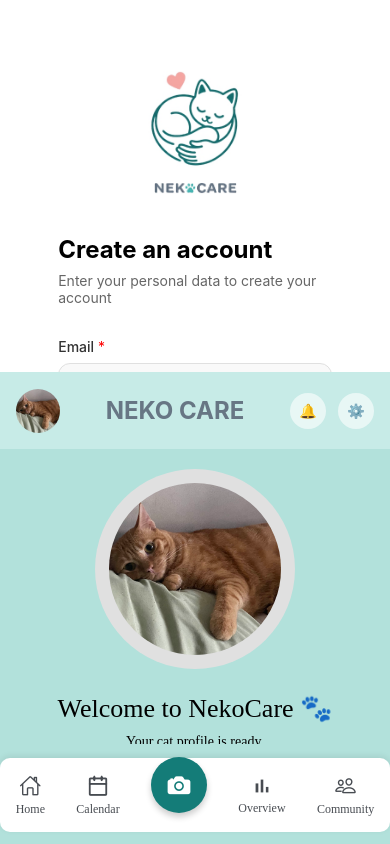
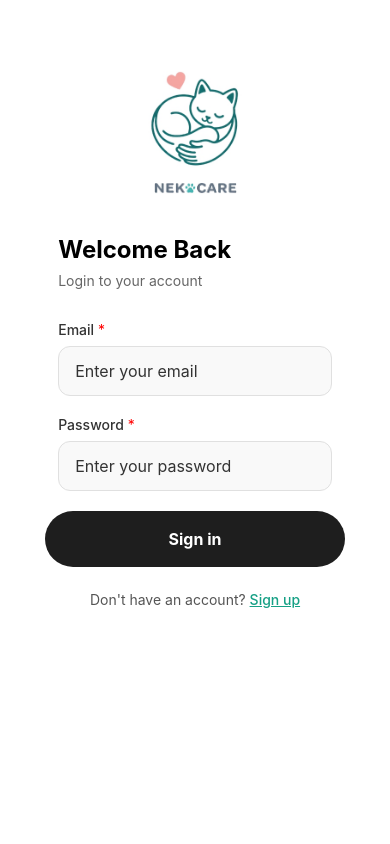
Before and after one commit to arinhubhub/Neko_Project, a React Native app: screen / in a window 390 px wide. Built offline with nearby package versions, Linux system fonts and the light colour scheme.

Commit message:
หน้าHome เหลือ เอา Supa มาใส่

```diff
--- a/App.js
+++ b/App.js
@@ -8,10 +8,11 @@
 import AssessmentScreen from "./src/screens/AssessmentScreen";
 import HomeScreenOld from "./src/screens/HomeScreenOld";
 import LogDailyNormal from "./src/screens/LogDailyNormal";
+import CalendarScreen from "./src/screens/CalendarScreen";
 
 
 export default function App() {
-  const [currentScreen, setCurrentScreen] = useState('Home');
+  const [currentScreen, setCurrentScreen] = useState('SignIn');
 
   const navigateToSignIn = () => setCurrentScreen('SignIn');
   const navigateToSignUp = () => setCurrentScreen('SignUp');
@@ -20,6 +21,7 @@
   const navigateToAssessment = () => setCurrentScreen('Assessment');
   const navigateToHomeOld = () => setCurrentScreen("HomeOld");
   const navigateToLogDaily = () => setCurrentScreen("LogDaily");
+  const navigateToCalendar = () => setCurrentScreen("Calendar");
 
 
 useEffect(() => {
@@ -73,6 +75,9 @@
 {currentScreen === "LogDaily" && (
   <LogDailyNormal />
 )}
+{currentScreen === "Calendar" && (
+  <CalendarScreen />
+)}
 
 
 
--- a/src/screens/HomeScreen.js
+++ b/src/screens/HomeScreen.js
@@ -3,37 +3,34 @@
 import {
   View,
   Text,
-  Image,
   TouchableOpacity,
   ScrollView,
+  SafeAreaView,
 } from "react-native";
 import HomeHeader from "../components/HomeHeader";
 import styles from "../styles/homeStyles";
 
 export default function HomeScreen({ onAssess }) {
   return (
-    <View
-  style={{
-    flex: 1,
-    backgroundColor: "#B2E1DB",
-    paddingBottom: 100, // 👈 กัน BottomNav บังกล่องสุดท้าย
-  }}
->
+    <SafeAreaView style={{ flex: 1, backgroundColor: "#B2E1DB" }}>
 
+      {/* ===== Header (ปล่อยว่าง รอ backend) ===== */}
+      <HomeHeader
+        profileImage={null}
+        profileName={null}
+      />
 
-      <HomeHeader />
-
+      {/* ===== Content ===== */}
       <ScrollView
-        contentContainerStyle={{ paddingBottom: 40 }}
+        style={{ flex: 1 }}
+        contentContainerStyle={{ paddingBottom: 24 }}
         showsVerticalScrollIndicator={false}
       >
-        {/* ===== Profile Section ===== */}
+        {/* ===== Profile Section (ว่าง) ===== */}
         <View style={styles.profileSection}>
           <View style={styles.profileOuter}>
-            <Image
-              source={require("../../assets/makky.jpg")}
-              style={styles.profileInner}
-            />
+            {/* 🔸 ว่างไว้ ไม่ใส่ Image */}
+            <View style={styles.profilePlaceholder} />
           </View>
         </View>
 
@@ -53,7 +50,7 @@
           </Text>
         </View>
 
-        {/* ===== Assess Health Button ===== */}
+        {/* ===== Assess Button ===== */}
         <TouchableOpacity
           style={styles.assessButton}
           activeOpacity={0.85}
@@ -63,13 +60,12 @@
             Assess Health Risk
           </Text>
         </TouchableOpacity>
+
         {/* ===== Photo Health Check Card ===== */}
         <TouchableOpacity
           style={styles.photoCard}
           activeOpacity={0.9}
-  onPress={() => onAssessment && onAssessment()}
         >
-  {/* ซ้าย: icon + text */}
           <View style={styles.photoLeft}>
             <Text style={styles.photoIcon}>📷</Text>
 
@@ -84,20 +80,19 @@
             </View>
           </View>
 
-  {/* ขวา: ปุ่ม */}
           <View style={styles.photoBtn}>
             <Text style={styles.photoBtnText}>
               Start Assessment
             </Text>
           </View>
         </TouchableOpacity>
-       {/* ===== Getting Started Section ===== */}
+
+        {/* ===== Getting Started ===== */}
         <View style={styles.gettingStartedSection}>
           <Text style={styles.gettingStartedTitle}>
             Getting Started
           </Text>
 
-  {/* ✅ Checked */}
           <View style={styles.statusItem}>
             <View style={[styles.checkCircle, styles.checkDone]}>
               <Text style={styles.checkIcon}>✓</Text>
@@ -107,7 +102,6 @@
             </Text>
           </View>
 
-  {/* ⬜ Unchecked */}
           <View style={styles.statusItem}>
             <View style={styles.checkCircle} />
             <Text style={styles.statusItemText}>
@@ -115,7 +109,6 @@
             </Text>
           </View>
 
-  {/* ⬜ Unchecked */}
           <View style={styles.statusItem}>
             <View style={styles.checkCircle} />
             <Text style={styles.statusItemText}>
@@ -123,7 +116,8 @@
             </Text>
           </View>
         </View>
-      {/* Smart Monitoring Card */}
+
+        {/* ===== Smart Monitoring ===== */}
         <View style={styles.smartCard}>
           <View style={{ flex: 1 }}>
             <Text style={styles.smartTitle}>
@@ -137,9 +131,6 @@
 
           <TouchableOpacity
             activeOpacity={0.7}
-    onPress={() => {
-      // ปุ่มปลอม ยังไม่ต้องทำอะไร
-    }}
             style={styles.setupBtn}
           >
             <Text style={styles.setupBtnText}>
@@ -147,16 +138,15 @@
             </Text>
           </TouchableOpacity>
         </View>
+      </ScrollView>
 
-
-      </ScrollView>
+      {/* ===== Bottom Nav (ไม่ทับ) ===== */}
       <BottomNav
         current="Home"
         onNavigate={(screen) => {
           console.log("Go to", screen);
         }}
       />
-
-    </View>
+    </SafeAreaView>
   );
 }
--- a/src/screens/HomeScreenOld.js
+++ b/src/screens/HomeScreenOld.js
@@ -27,13 +27,11 @@
       >
         {/* ===== Profile Section ===== */}
         <View style={styles.profileSection}>
-          <View style={styles.profileOuter}>
-            <Image
-              source={require("../../assets/makky.jpg")}
-              style={styles.profileInner}
-            />
-          </View>
-        </View>
+  <View style={styles.profileOuter}>
+    {/* 🔹 Placeholder โปรไฟล์ (รอ backend / Supabase) */}
+    <View style={styles.profileInnerPlaceholder} />
+  </View>
+</View>
 
         {/* ===== Text Section ===== */}
         <View style={styles.textSection}>
@@ -133,7 +131,8 @@
       <BottomNav
         current="Home"
         onNavigate={(screen) => {
-          console.log("Go to", screen);
+            if (screen === "Home") navigateToHomeOld();
+            if (screen === "Calendar") navigateToCalendar();
         }}
       />
     </View>
--- a/src/styles/homeStyles.js
+++ b/src/styles/homeStyles.js
@@ -1,142 +1,133 @@
 import { StyleSheet } from "react-native";
 
-const styles = StyleSheet.create({
-  /* ====== หน้า HOME ====== */
+export default StyleSheet.create({
+  /* ===== Screen ===== */
   container: {
     flex: 1,
-    backgroundColor: "#B2E1DB", // พื้นหลังหน้า HOME
+    backgroundColor: "#B2E1DB",
   },
 
-  /* ====== HEADER ====== */
+  /* ===== Header ===== */
   headerBg: {
-    height: 77,
-    width: "100%",
-    backgroundColor: "rgba(225, 246, 243, 0.45)", // B0DDD7 45%
+    height: 64,
+    paddingHorizontal: 16,
     flexDirection: "row",
     alignItems: "center",
     justifyContent: "space-between",
-    paddingHorizontal: 16,
+    backgroundColor: "#B2E1DB",
   },
 
-  avatar: {
-    width: 44,
-    height: 44,
-    borderRadius: 22,
+  headerTitle: {
+    fontSize: 18,
+    fontWeight: "700",
+    color: "#194d4a",
+    letterSpacing: 1,
   },
 
-  title: {
-    fontSize: 24,
-    fontWeight: "700",
-    color: "#677684", // Nekocare
+  avatarPlaceholder: {
+    width: 36,
+    height: 36,
+    borderRadius: 18,
+    backgroundColor: "#E3F4F2",
   },
 
   iconGroup: {
     flexDirection: "row",
-    gap: 12,
+    gap: 8,
   },
 
   iconBtn: {
     width: 36,
     height: 36,
     borderRadius: 18,
-    backgroundColor: "rgba(255,255,255,0.6)",
+    backgroundColor: "#E3F4F2",
     alignItems: "center",
     justifyContent: "center",
   },
 
-  /* ====== PROFILE SECTION ====== */
+  /* ===== Profile Section ===== */
   profileSection: {
+    marginTop: 24,
+    marginBottom: 16,
     alignItems: "center",
-    marginTop: 20,
   },
 
   profileOuter: {
-    width: 200,
-    height: 200,
-    borderRadius: 100,
+    width: 140,
+    height: 140,
+    borderRadius: 70,
     backgroundColor: "#E0E0E0",
     justifyContent: "center",
     alignItems: "center",
   },
 
   profileInner: {
-    width: 171.43,
-    height: 171.43,
-    borderRadius: 85.715,
-    resizeMode: "cover",
+    width: 120,
+    height: 120,
+    borderRadius: 60,
+    backgroundColor: "#E8F6F4", // placeholder
   },
 
-  /* ====== TEXT SECTION ====== */
+  /* ===== Text Section ===== */
   textSection: {
     alignItems: "center",
-    marginTop: 24,
     paddingHorizontal: 24,
+    marginBottom: 24,
   },
 
   welcomeTitle: {
-    fontFamily: "Inter-Bold",
-    fontSize: 26,
-    color: "#000000",
-    textAlign: "center",
+    fontSize: 24,
+    fontWeight: "700",
+    color: "#000",
+    marginBottom: 8,
   },
 
   welcomeDesc: {
-    marginTop: 8,
-    fontFamily: "Inter-Light",
-    fontSize: 14,
-    color: "#000000",
+    fontSize: 15,
+    color: "#444",
     textAlign: "center",
-    lineHeight: 20,
+    lineHeight: 22,
+    marginBottom: 12,
   },
 
   statusText: {
-    marginTop: 8,
-    fontFamily: "Inter-Medium",
-    fontSize: 12,
-    color: "#B4B4B4",
+    fontSize: 13,
+    color: "#888",
   },
 
-  /* ====== ASSESS BUTTON ====== */
+  /* ===== Assess Button ===== */
   assessButton: {
-    width: 360,
-    height: 52,
-    marginTop: 32,
+    width: "85%",
     alignSelf: "center",
-    backgroundColor: "rgba(63,168,164,0.8)", // 3FA8A4 80%
-    borderRadius: 20,
-    justifyContent: "center",
+    backgroundColor: "#147C78",
+    paddingVertical: 16,
+    borderRadius: 30,
     alignItems: "center",
-
-    shadowColor: "#000",
-    shadowOffset: { width: 0, height: 2 },
-    shadowOpacity: 0.15,
-    shadowRadius: 4,
-    elevation: 3,
+    marginBottom: 20,
   },
 
   assessButtonText: {
-    fontFamily: "Inter-SemiBold",
-    fontSize: 18,
     color: "#FFFFFF",
+    fontSize: 16,
+    fontWeight: "600",
   },
-  /* ====== PHOTO CARD ====== *//* ===== Photo Health Check Card ===== */
+
+  /* ===== Photo Health Card ===== */
   photoCard: {
-  width: 368,
-  height: 83,
-  marginTop: 24,
+    width: "90%",
     alignSelf: "center",
-  backgroundColor: "rgba(154,208,206,0.7)", // 9AD0CE 70%
+    backgroundColor: "#FFFFFF",
     borderRadius: 20,
-  paddingHorizontal: 16,
+    padding: 16,
     flexDirection: "row",
+    justifyContent: "space-between",
     alignItems: "center",
-  justifyContent: "space-between",
+    marginBottom: 24,
 
     shadowColor: "#000",
-  shadowOffset: { width: 0, height: 2 },
-  shadowOpacity: 0.12,
-  shadowRadius: 4,
-  elevation: 3,
+    shadowOpacity: 0.08,
+    shadowRadius: 8,
+    elevation: 4,
   },
 
   photoLeft: {
@@ -147,7 +138,7 @@
 
   photoIcon: {
     fontSize: 28,
-  marginRight: 10,
+    marginRight: 12,
   },
 
   photoTextGroup: {
@@ -155,71 +146,42 @@
   },
 
   photoTitle: {
-  fontFamily: "Inter-SemiBold",
-  fontSize: 14,
-  color: "rgba(12,90,88,0.93)", // 0C5A58 93%
+    fontSize: 15,
+    fontWeight: "600",
+    marginBottom: 4,
   },
 
   photoDesc: {
-  marginTop: 4,
-  fontFamily: "Inter-Regular",
-  fontSize: 10,
-  color: "#565619",
+    fontSize: 12,
+    color: "#666",
   },
 
   photoBtn: {
-  width: 101,
-  height: 38,
-  backgroundColor: "#0C5A58",
-  borderRadius: 12,
-  justifyContent: "center",
-  alignItems: "center",
+    backgroundColor: "#E3F4F2",
+    paddingHorizontal: 14,
+    paddingVertical: 8,
+    borderRadius: 20,
   },
 
   photoBtnText: {
-  fontFamily: "Inter-Bold",
-  fontSize: 10,
-  color: "#FFFFFF",
+    fontSize: 12,
+    color: "#147C78",
+    fontWeight: "600",
   },
-/* ===== GETTING STARTED ===== */
+
+  /* ===== Getting Started ===== */
   gettingStartedSection: {
-  marginTop: 24,
-  paddingHorizontal: 24,
-  width: "100%",
+    width: "90%",
+    alignSelf: "center",
+    backgroundColor: "#FFFFFF",
+    borderRadius: 20,
+    padding: 16,
+    marginBottom: 24,
   },
 
   gettingStartedTitle: {
-  fontFamily: "Inter-Medium",
-  fontSize: 12,
-  color: "#0C5A58",
-  marginBottom: 12,
-},
-
-statusList: {
-  gap: 8,
-},
-
-statusItem: {
-  flexDirection: "row",
-  alignItems: "center",
-},
-
-statusItemText: {
-  fontFamily: "Inter-Medium",
-  fontSize: 12,
-  color: "#0C5A58",
-},
-/* ===== GETTING STARTED ===== */
-gettingStartedSection: {
-  marginTop: 24,
-  paddingHorizontal: 24,
-  width: "100%",
-},
-
-gettingStartedTitle: {
-  fontFamily: "Inter-Medium",
-  fontSize: 12,
-  color: "#0C5A58",
+    fontSize: 16,
+    fontWeight: "700",
     marginBottom: 12,
   },
 
@@ -229,83 +191,66 @@
     marginBottom: 10,
   },
 
-statusItemText: {
-  fontFamily: "Inter-Medium",
-  fontSize: 12,
-  color: "#0C5A58",
+  checkCircle: {
+    width: 20,
+    height: 20,
+    borderRadius: 10,
+    borderWidth: 1.5,
+    borderColor: "#147C78",
+    marginRight: 10,
   },
 
-/* ===== Checkbox ===== */
-checkCircle: {
-  width: 16,
-  height: 16,
-  borderRadius: 8,
-  borderWidth: 1.5,
-  borderColor: "#0C5A58",
-  marginRight: 8,
+  checkDone: {
+    backgroundColor: "#147C78",
     alignItems: "center",
     justifyContent: "center",
   },
 
-checkDone: {
-  backgroundColor: "#0C5A58",
+  checkIcon: {
+    color: "#FFFFFF",
+    fontSize: 12,
+    fontWeight: "700",
   },
 
-checkIcon: {
-  fontSize: 10,
-  color: "#FFFFFF",
-  fontWeight: "bold",
+  statusItemText: {
+    fontSize: 13,
+    color: "#333",
   },
 
+  /* ===== Smart Monitoring ===== */
   smartCard: {
-  width: 360,
-  height: 74,
-  backgroundColor: 'rgba(239, 255, 254, 0.19)', // EFFFFE 19%
-  borderRadius: 16,
-  paddingHorizontal: 16,
-  paddingVertical: 12,
-  flexDirection: 'row',
-  alignItems: 'center',
-  alignSelf: 'center',
-  marginTop: 16,
-  shadowColor: '#000',
-  shadowOffset: { width: 0, height: 2 },
-  shadowOpacity: 0.08,
-  shadowRadius: 4,
-  elevation: 3,
-  marginTop: 16,
+    width: "90%",
+    alignSelf: "center",
+    backgroundColor: "#FFFFFF",
+    borderRadius: 20,
+    padding: 16,
+    flexDirection: "row",
+    alignItems: "center",
+    marginBottom: 140, // ⭐ กัน BottomNav
   },
 
   smartTitle: {
-  fontFamily: 'Inter-SemiBold',
-  fontSize: 14,
-  color: 'rgba(12, 90, 88, 0.93)',
+    fontSize: 15,
+    fontWeight: "700",
+    marginBottom: 6,
   },
 
   smartDesc: {
-  fontFamily: 'Inter-Regular',
-  fontSize: 10,
-  color: '#565619',
-  marginTop: 4,
-  width: 220,
+    fontSize: 12,
+    color: "#666",
   },
 
   setupBtn: {
-  width: 101,
-  height: 33.88,
-  backgroundColor: 'rgba(20, 124, 120, 0.33)',
-  borderRadius: 12,
-  justifyContent: 'center',
-  alignItems: 'center',
+    backgroundColor: "#147C78",
+    paddingHorizontal: 14,
+    paddingVertical: 8,
+    borderRadius: 20,
+    marginLeft: 12,
   },
 
   setupBtnText: {
-  fontFamily: 'Inter-Bold',
-  fontSize: 10,
-  color: '#FFFFFF',
+    color: "#FFFFFF",
+    fontSize: 12,
+    fontWeight: "600",
   },
-
-
 });
-
-export default styles;
--- a/src/styles/homeStylesOld.js
+++ b/src/styles/homeStylesOld.js
@@ -65,6 +65,7 @@
     borderRadius: 85.715,
     resizeMode: "cover",
   },
+
 
   /* ====== TEXT SECTION ====== */
   textSection: {
```
Lines whose indentation alone changed are shown as unchanged.
